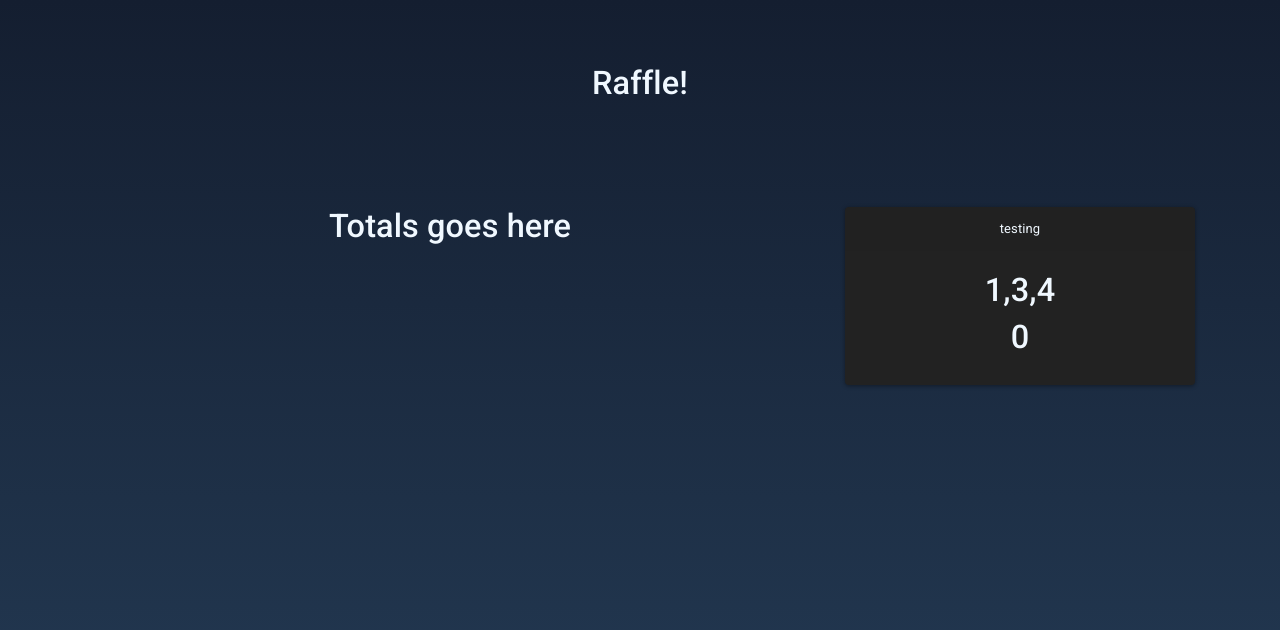
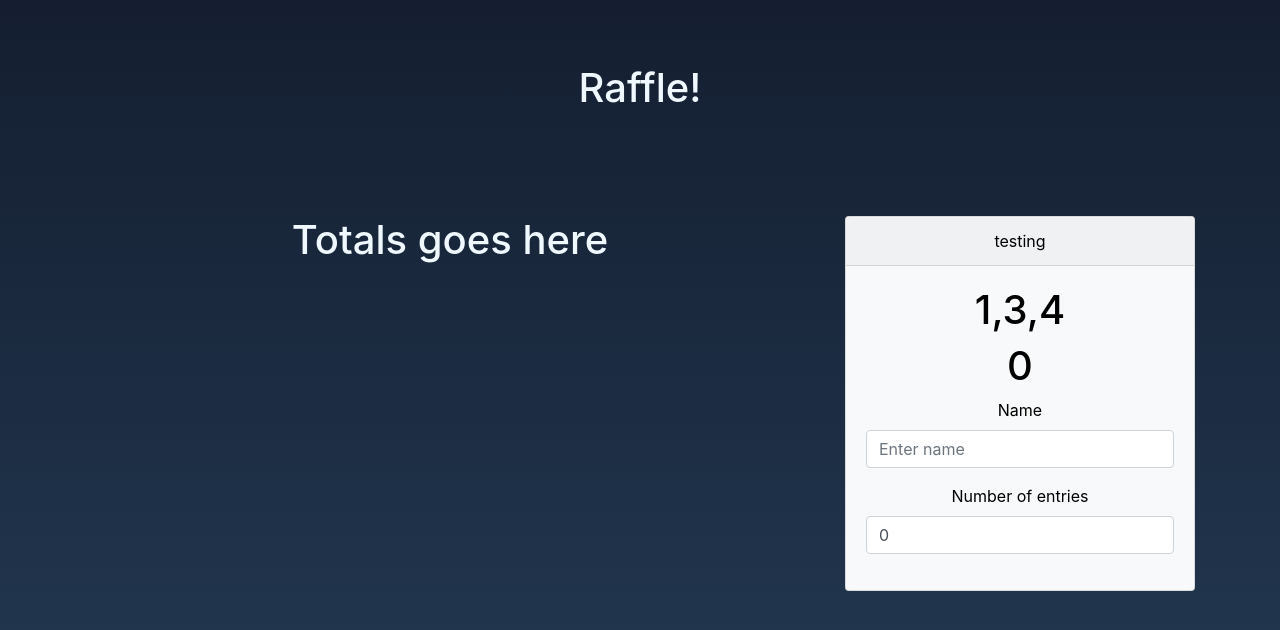
Before and after one commit to jhadev/raffle-v2, a Svelte app: page / in a window 1280 px wide. Shown: the top 630 px of the page. Built offline with nearby package versions, Linux system fonts and the light colour scheme.

Commit message:
input change funcs for form

```diff
--- a/package.json
+++ b/package.json
@@ -1,6 +1,6 @@
 {
-  "name": "svelte-app",
-  "version": "1.0.0",
+  "name": "raffle-v2",
+  "version": "2.0.0",
   "devDependencies": {
     "npm-run-all": "^4.1.5",
     "rollup": "^1.12.0",
--- a/public/index.html
+++ b/public/index.html
@@ -13,10 +13,10 @@
       integrity="sha384-ggOyR0iXCbMQv3Xipma34MD+dH/1fQ784/j6cY/iJTQUOhcWr7x9JvoRxT2MZw1T"
       crossorigin="anonymous"
     />
-    <link
+    <!-- <link
       rel="stylesheet"
       href="https://bootswatch.com/4/materia/bootstrap.min.css"
-    />
+    /> -->
     <link rel="stylesheet" href="/global.css" />
     <link rel="stylesheet" href="/bundle.css" />
 
--- a/src/App.svelte
+++ b/src/App.svelte
@@ -7,7 +7,6 @@
   let raffle = [1, 3, 4];
   let name = "";
   let entries = 0;
-  let colSize = 6;
 </script>
 
 <style>
--- a/src/EntryForm.svelte
+++ b/src/EntryForm.svelte
@@ -6,22 +6,55 @@
   export let raffle;
   export let name;
   export let entries;
+
+  const handleNameInput = event => {
+    const { value } = event.target;
+    name = value;
+  };
+
+  const handleEntryInput = event => {
+    const { value } = event.target;
+    entries = value;
+  };
 </script>
 
 <style>
   /* scoped style here */
   .wrapper {
     text-align: center;
-    color: aliceblue;
+    color: black;
   }
 </style>
 
 <!-- svelte html here -->
 
 <div class="wrapper">
-  <Card color="bg-dark" header="testing">
+  <Card color="bg-light" header="testing">
     <h1>{raffle}</h1>
     <h1>{name}</h1>
     <h1>{entries}</h1>
+    <form>
+      <div class="form-group">
+        <label for="nameInput">Name</label>
+        <input
+          type="text"
+          class="form-control input-text"
+          id="entrant-name"
+          value={name}
+          on:input={handleNameInput}
+          aria-describedby="nameInput"
+          placeholder="Enter name" />
+      </div>
+      <div class="form-group">
+        <label for="entriesInput">Number of entries</label>
+        <input
+          type="number"
+          class="form-control input-text"
+          id="entries"
+          value={entries}
+          on:input={handleEntryInput}
+          placeholder="Numbers only please" />
+      </div>
+    </form>
   </Card>
 </div>
```
